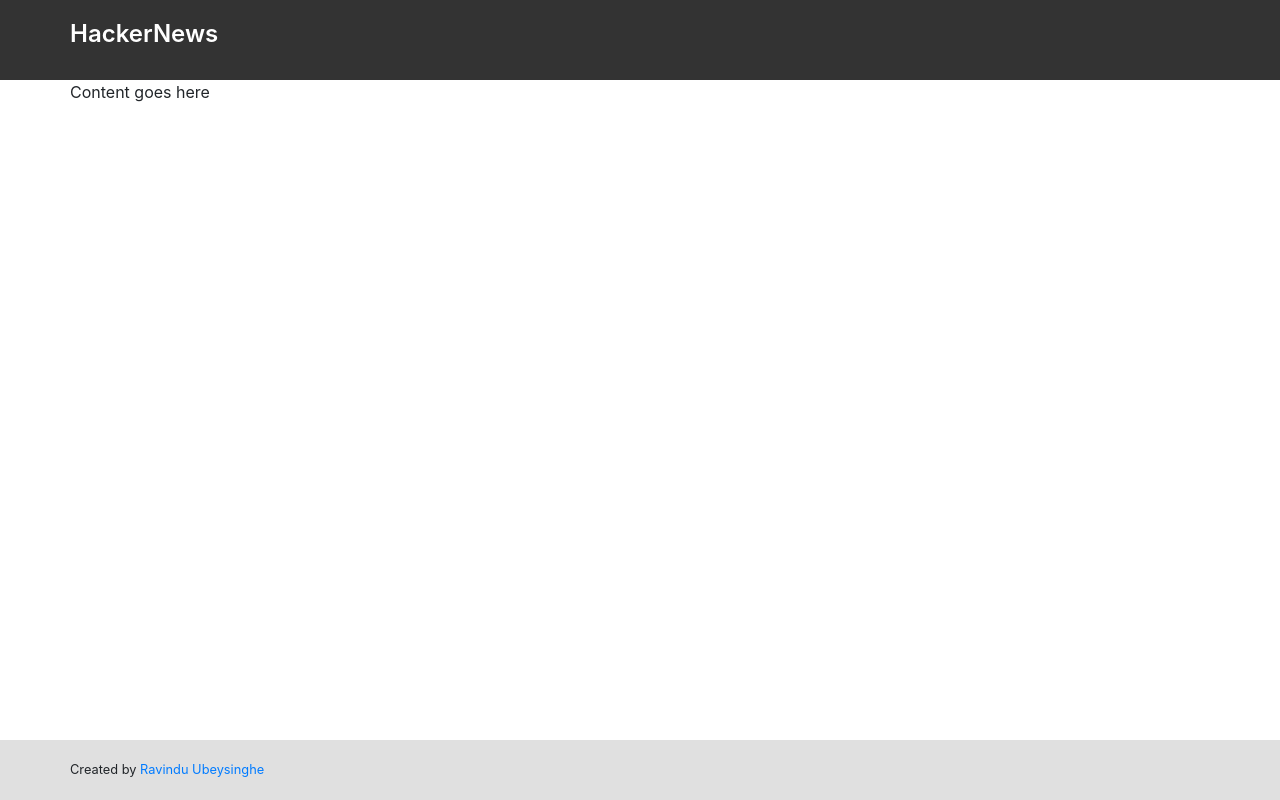
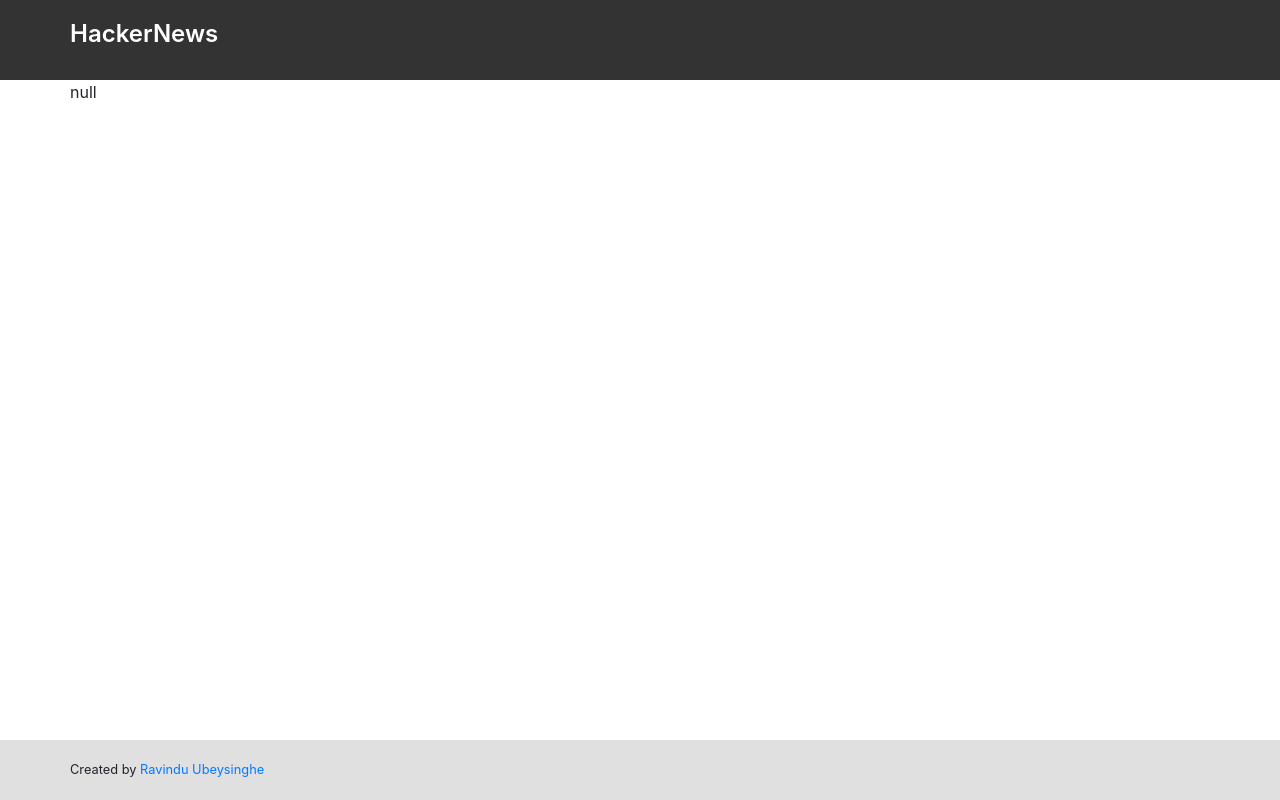
Before and after one commit to ravindu-ubeysinghe/hackernews-challenge, a React (Create React App) app: page / in a window 1280 px wide. Built offline with nearby package versions, Linux system fonts and the light colour scheme; no server answers.

Commit message:
feat: added news id fetcher function

```diff
--- /dev/null
+++ b/src/config.js
@@ -0,0 +1,5 @@
+const config = {
+    API_BASE: 'https://hacker-news.firebaseio.com/v0',
+};
+
+export default config;
--- a/src/index.scss
+++ b/src/index.scss
@@ -3,6 +3,8 @@
     font-family: -apple-system, BlinkMacSystemFont, 'Segoe UI', 'Roboto', 'Oxygen', 'Ubuntu', 'Cantarell', 'Fira Sans', 'Droid Sans', 'Helvetica Neue', sans-serif;
     -webkit-font-smoothing: antialiased;
     -moz-osx-font-smoothing: grayscale;
+    overflow-x: hidden;
+    max-width: 100vw;
 }
 
 code {
--- a/src/views/News/News.tsx
+++ b/src/views/News/News.tsx
@@ -1,7 +1,21 @@
-import React from 'react';
+import React, { useEffect, useState } from 'react';
+import axios from 'axios';
+
+import config from 'config';
 
 const Home: React.FC = () => {
-    return <div>Content goes here</div>;
+    const [popNewsIds, setPopNewsIds] = useState<null | object>(null);
+    const fetchPopNewsIds = (): void => {
+        axios.get(`${config.API_BASE}/topstories.json`).then((res) => {
+            setPopNewsIds(res);
+        });
+    };
+
+    useEffect(() => {
+        fetchPopNewsIds();
+    }, []);
+
+    return <div>{JSON.stringify(popNewsIds)}</div>;
 };
 
 export default Home;
```
